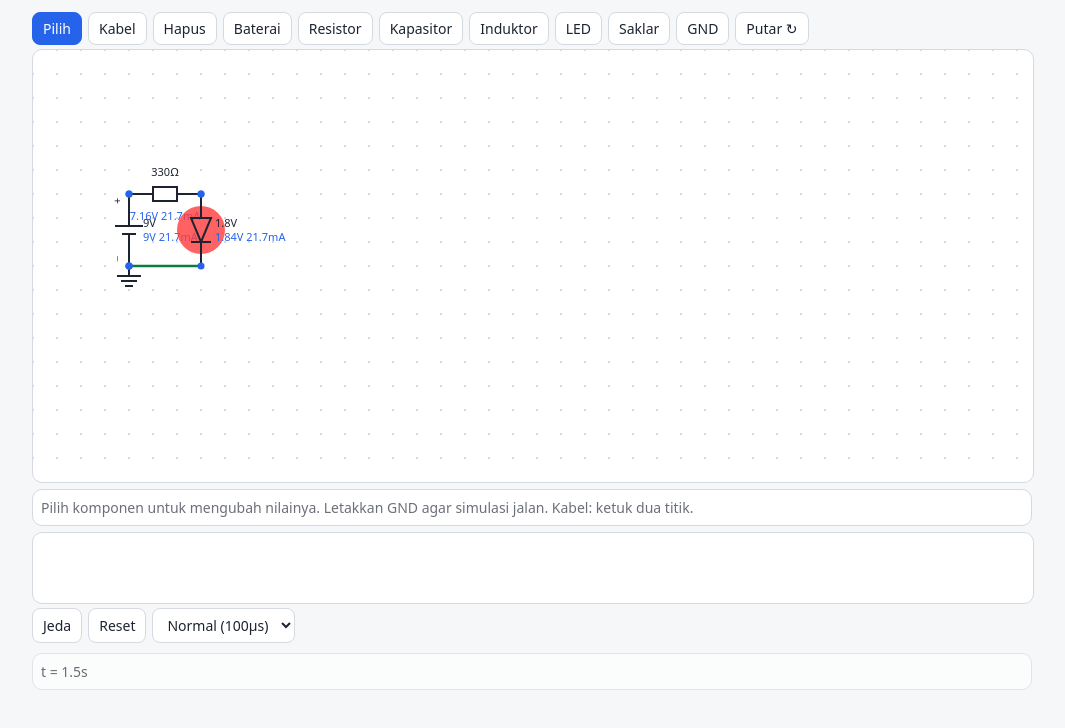
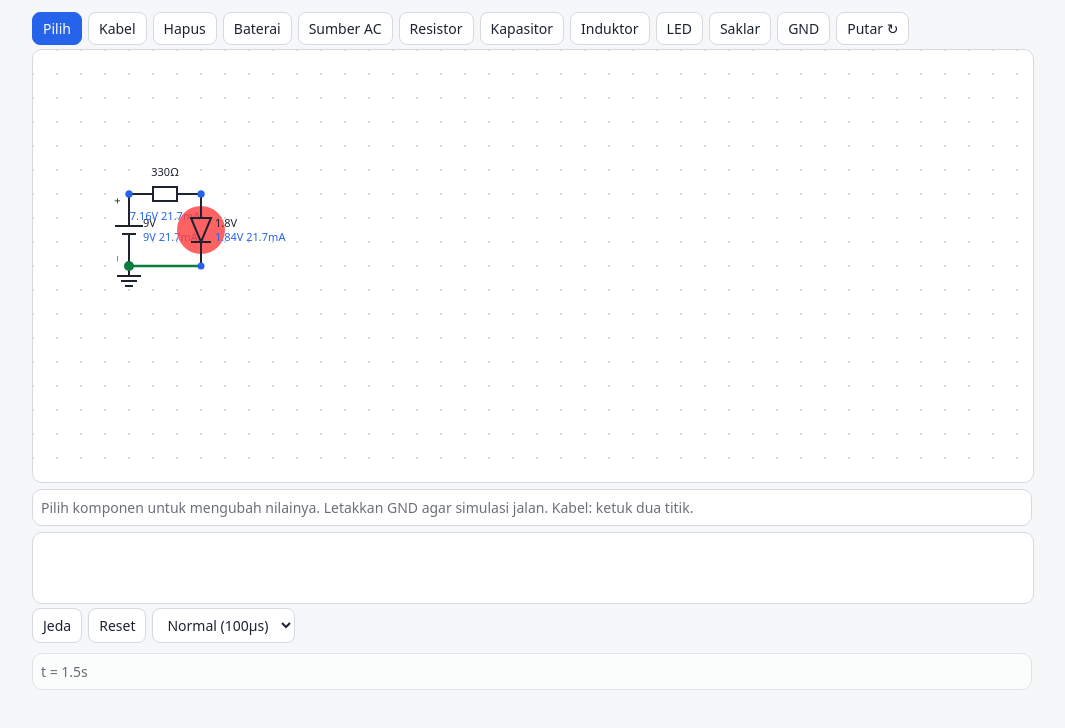
Before and after one commit to LeManuck/GetSimulated, a plain HTML site: page index.html in a window 1280 px wide. Shown: the whole page, without its empty margins (108-1173 px from the left). Drawn offline with Linux system fonts and the light colour scheme.

Commit message:
v0.2.0: geser komponen, kabel bercabang (T), sumber AC; update LOG

```diff
--- a/index.html
+++ b/index.html
@@ -26,6 +26,7 @@ button{white-space:nowrap;cursor:pointer}button.on{background:var(--ac);color:#f
 const G=24,$=s=>document.querySelector(s),cv=$('#cv'),cx=cv.getContext('2d'),sc=$('#sc'),sx=sc.getContext('2d');
 const D=[[1,0],[0,1],[-1,0],[0,-1]];
 const T={V:{n:'Baterai',u:'V',v:9,p:[1.5,3,3.3,5,9,12]},
+A:{n:'Sumber AC',u:'V',v:5,p:[1,3,5,9,12],f:50,fp:[1,10,50,60,100,500,1000]},
 R:{n:'Resistor',u:'Ω',v:330,p:[10,100,220,330,470,1e3,2200,4700,1e4,1e5,1e6]},
 C:{n:'Kapasitor',u:'F',v:1e-5,p:[1e-7,1e-6,1e-5,1e-4,4.7e-4,1e-3]},
 L:{n:'Induktor',u:'H',v:.01,p:[1e-3,.01,.1,1]},
@@ -40,6 +41,7 @@ return+m[1]*({p:1e-12,n:1e-9,u:1e-6,'µ':1e-6,m:1e-3,k:1e3,K:1e3,M:1e6,G:1e9}[m[
 const term=c=>{const a=[c.x,c.y],d=D[c.r];return[a,c.t=='G'?a:[c.x+d[0]*3,c.y+d[1]*3]]};
 const K=p=>p[0]+','+p[1];
 function build(){
+ S.comps.forEach(c=>term(c).forEach(splitAt));S.wires.slice().forEach(w=>w.forEach(splitAt));
  const par={},f=k=>par[k]===k?k:(par[k]=f(par[k])),add=k=>{if(!(k in par))par[k]=k};
  S.comps.forEach(c=>term(c).forEach(p=>add(K(p))));
  S.wires.forEach(w=>{add(K(w[0]));add(K(w[1]));par[f(K(w[0]))]=f(K(w[1]))});
@@ -48,7 +50,7 @@ function build(){
  const gr=f(K(term(gc)[0])),idx={};let n=0,m=0;
  for(const k of Object.keys(par)){const r=f(k);if(!(r in idx))idx[r]=r===gr?-1:n++}
  const nd=p=>idx[f(K(p))];
- net={n,els:S.comps.filter(c=>c.t!='G').map(c=>{const[a,b]=term(c),e={c,a:nd(a),b:nd(b)};if(c.t=='V')e.k=m++;return e})};
+ net={n,els:S.comps.filter(c=>c.t!='G').map(c=>{const[a,b]=term(c),e={c,a:nd(a),b:nd(b)};if(c.t=='V'||c.t=='A')e.k=m++;return e})};
  net.els.forEach(e=>{if(e.k!=null)e.k+=n});net.N=n+m;
 }
 function gauss(A,N){
@@ -71,7 +73,7 @@ function step(){
    else if(c.t=='C'){const y=c.val/dt;g(a,b,y);cs(a,b,-y*c.v)}
    else if(c.t=='L'){g(a,b,dt/c.val);cs(a,b,c.i)}
    else if(c.t=='D'){const Is=isat(c),ex=Math.exp(c.vd/NV),gd=Is*ex/NV+1e-12;g(a,b,gd);cs(a,b,Is*(ex-1)-gd*c.vd)}
-   else{const k=e.k;if(b>=0){A[b][k]-=1;A[k][b]+=1}if(a>=0){A[a][k]+=1;A[k][a]-=1}A[k][k]-=.01;A[k][N]=c.val}}
+   else{const k=e.k;if(b>=0){A[b][k]-=1;A[k][b]+=1}if(a>=0){A[a][k]+=1;A[k][a]-=1}A[k][k]-=.01;A[k][N]=c.t=='A'?c.val*Math.sin(6.283185*c.f*(S.t+dt)):c.val}}
   x=gauss(A,N);let conv=true;
   for(const e of els)if(e.c.t=='D'){const c=e.c,v=(e.a>=0?x[e.a]:0)-(e.b>=0?x[e.b]:0);
    if(Math.abs(v-c.vd)>1e-6)conv=false;c.vd+=Math.max(-.5,Math.min(.1,v-c.vd))}
@@ -89,14 +91,19 @@ const hit=(px,py)=>S.comps.find(c=>{const[a,b]=term(c);return dseg(px,py,a[0]*G,
 function setTool(t){S.tool=t;S.ws=null;ui()}
 cv.addEventListener('pointerdown',e=>{
  const r=cv.getBoundingClientRect(),px=e.clientX-r.left,py=e.clientY-r.top,gx=Math.round(px/G),gy=Math.round(py/G),t=S.tool;
- if(t=='sel'){S.sel=hit(px,py)||null;S.hist=[]}
+ if(t=='sel'){const c=hit(px,py)||null;if(c!==S.sel)S.hist=[];S.sel=c;if(c){const T0=term(c);S.drag={c,o:[gx-c.x,gy-c.y],ep:[...new Set(S.wires.flat().filter(p=>T0.some(q=>q[0]==p[0]&&q[1]==p[1])))]}}}
  else if(t=='del'){const c=hit(px,py);
   if(c){S.comps.splice(S.comps.indexOf(c),1);if(S.sel===c)S.sel=null}
   else{const w=S.wires.findIndex(w=>dseg(px,py,w[0][0]*G,w[0][1]*G,w[1][0]*G,w[1][1]*G)<8);if(w>=0)S.wires.splice(w,1)}build()}
  else if(t=='wire'){if(!S.ws)S.ws=[gx,gy];else{const a=S.ws;
   if(a[0]!=gx||a[1]!=gy){if(a[0]!=gx&&a[1]!=gy){const m=[gx,a[1]];S.wires.push([a,m],[m,[gx,gy]])}else S.wires.push([a,[gx,gy]]);build()}S.ws=null}}
- else{const c={t,x:gx,y:gy,r:S.rot,val:T[t].v,on:false};S.comps.push(c);S.sel=c;S.hist=[];build()}
+ else{const c={t,x:gx,y:gy,r:S.rot,val:T[t].v,f:T[t].f,on:false};S.comps.push(c);S.sel=c;S.hist=[];build()}
  ui()});
+function splitAt(p){for(let i=0;i<S.wires.length;i++){const[a,b]=S.wires[i];if(K(p)==K(a)||K(p)==K(b))continue;
+ const cr=(b[0]-a[0])*(p[1]-a[1])-(b[1]-a[1])*(p[0]-a[0]);
+ if(cr==0&&p[0]>=Math.min(a[0],b[0])&&p[0]<=Math.max(a[0],b[0])&&p[1]>=Math.min(a[1],b[1])&&p[1]<=Math.max(a[1],b[1])){S.wires.splice(i,1,[a,[p[0],p[1]]],[[p[0],p[1]],b]);i++}}}
+cv.addEventListener('pointermove',e=>{const d=S.drag;if(!d)return;const r=cv.getBoundingClientRect(),nx=Math.round((e.clientX-r.left)/G)-d.o[0],ny=Math.round((e.clientY-r.top)/G)-d.o[1],dx=nx-d.c.x,dy=ny-d.c.y;if(!dx&&!dy)return;d.ep.forEach(p=>{p[0]+=dx;p[1]+=dy});d.c.x=nx;d.c.y=ny;build()});
+addEventListener('pointerup',()=>S.drag=null);
 function rot(){S.rot=(S.rot+1)%4;if(S.sel){S.sel.r=S.rot;build()}ui()}
 addEventListener('keydown',e=>{if(e.target.tagName=='INPUT')return;if(e.key=='r')rot();if(e.key=='Delete'&&S.sel){S.comps.splice(S.comps.indexOf(S.sel),1);S.sel=null;build();ui()}});
 function ui(){
@@ -107,10 +114,10 @@ function ui(){
  const t=T[c.t];let h=`<b>${t.n}</b> `;
  if(c.t=='S')h+=`<button onclick="S.sel.on=!S.sel.on;ui()">${c.on?'Tertutup (ON)':'Terbuka (OFF)'}</button>`;
  else if(c.t!='G'){const m=t.p.includes(c.val);
-  h+=`<select id="sv">${t.p.map((v,i)=>`<option value="${v}" ${v==c.val?'selected':''}>${t.nm?t.nm[i]+' ':''}${fmt(v,t.u)}</option>`).join('')}<option value="x" ${m?'':'selected'}>Kustom</option></select> <input id="iv" value="${fmt(c.val,'')}" size="7"> ${t.u}`}
+  h+=`<select id="sv">${t.p.map((v,i)=>`<option value="${v}" ${v==c.val?'selected':''}>${t.nm?t.nm[i]+' ':''}${fmt(v,t.u)}</option>`).join('')}<option value="x" ${m?'':'selected'}>Kustom</option></select> <input id="iv" value="${fmt(c.val,'')}" size="7"> ${t.u}`;if(c.t=='A')h+=` f: <select id="fv">${t.fp.map(v=>`<option value="${v}" ${v==c.f?'selected':''}>${fmt(v,'Hz')}</option>`).join('')}</select>`}
  p.innerHTML=h;
  if($('#sv')){$('#sv').onchange=e=>{if(e.target.value!='x'){c.val=+e.target.value;ui()}else $('#iv').focus()};
-  $('#iv').onchange=e=>{const v=parse(e.target.value);if(v>0)c.val=v;ui()}}}
+  $('#iv').onchange=e=>{const v=parse(e.target.value);if(v>0)c.val=v;ui()};if($('#fv'))$('#fv').onchange=e=>{c.f=+e.target.value;ui()}}}
 $('#run').onclick=()=>{S.run=!S.run;ui()};$('#dt').onchange=e=>S.dt=+e.target.value;
 function fit(){cv.width=cv.clientWidth;cv.height=cv.clientHeight;sc.width=sc.clientWidth;sc.height=sc.clientHeight}
 addEventListener('resize',fit);
@@ -131,20 +138,22 @@ function draw(){
   else if(c.t=='C'){cx.moveTo(0,0);cx.lineTo(m-3,0);cx.moveTo(m-3,-12);cx.lineTo(m-3,12);cx.moveTo(m+3,-12);cx.lineTo(m+3,12);cx.moveTo(m+3,0);cx.lineTo(L,0)}
   else if(c.t=='L'){cx.moveTo(0,0);cx.lineTo(14,0);for(let i=0;i<4;i++)cx.arc(20+i*12,0,6,Math.PI,0);cx.lineTo(L,0)}
   else if(c.t=='V'){cx.moveTo(0,0);cx.lineTo(m-4,0);cx.moveTo(m-4,-7);cx.lineTo(m-4,7);cx.moveTo(m+4,-14);cx.lineTo(m+4,14);cx.moveTo(m+4,0);cx.lineTo(L,0)}
+  else if(c.t=='A'){cx.moveTo(0,0);cx.lineTo(m-13,0);cx.moveTo(m+13,0);cx.arc(m,0,13,0,7);cx.moveTo(m-8,0);for(let i=-8;i<=8;i++)cx.lineTo(m+i,-6*Math.sin(i/8*Math.PI));cx.moveTo(m+13,0);cx.lineTo(L,0)}
   else if(c.t=='D'){const a=Math.min(1,Math.max(0,c.i)/.015);
    if(a>.02){cx.fillStyle=`rgba(${LED(c)},${a*.8})`;cx.beginPath();cx.arc(m,0,24,0,7);cx.fill();cx.fillStyle=col;cx.beginPath()}
    cx.moveTo(0,0);cx.lineTo(G,0);cx.moveTo(G,-10);cx.lineTo(G,10);cx.lineTo(2*G,0);cx.closePath();cx.moveTo(2*G,-10);cx.lineTo(2*G,10);cx.moveTo(2*G,0);cx.lineTo(L,0)}
   else if(c.t=='S'){cx.moveTo(0,0);cx.lineTo(G,0);cx.moveTo(2*G,0);cx.lineTo(L,0);cx.moveTo(G,0);cx.lineTo(c.on?2*G:2*G-4,c.on?0:-14)}
   cx.stroke();
-  if(c.t=='V'){cx.fillText('+',L-10,-8);cx.fillText('−',4,-8)}
+  if(c.t=='V'||c.t=='A'){cx.fillText('+',L-10,-8);cx.fillText('−',4,-8)}
   cx.restore();
   if(c.t=='G')continue;
   const d=D[c.r],mx=(c.x+d[0]*1.5)*G,my=(c.y+d[1]*1.5)*G,hz=d[1]==0;
-  const l1=c.t=='S'?(c.on?'ON':'OFF'):fmt(c.val,T[c.t].u),l2=fmt(c.v,'V')+' '+fmt(c.i,'A');
+  const l1=c.t=='S'?(c.on?'ON':'OFF'):fmt(c.val,T[c.t].u)+(c.t=='A'?' '+fmt(c.f,'Hz'):''),l2=fmt(c.v,'V')+' '+fmt(c.i,'A');
   cx.fillStyle=col;cx.textAlign=hz?'center':'left';
   cx.fillText(l1,hz?mx:mx+14,hz?my-18:my-3);cx.fillStyle=ac;cx.fillText(l2,hz?mx:mx+14,hz?my+26:my+11)}
  cx.fillStyle=ac;
  for(const c of S.comps)for(const p of term(c)){cx.beginPath();cx.arc(p[0]*G,p[1]*G,3.5,0,7);cx.fill()}
+ const cn={};S.wires.forEach(w=>w.forEach(p=>cn[K(p)]=(cn[K(p)]||0)+1));S.comps.forEach(c=>term(c).forEach(p=>cn[K(p)]=(cn[K(p)]||0)+1));cx.fillStyle=wr;for(const k in cn)if(cn[k]>2){const[x,y]=k.split(',');cx.beginPath();cx.arc(x*G,y*G,5,0,7);cx.fill()}
  sx.clearRect(0,0,sc.width,sc.height);
  if(S.sel&&S.hist.length>1){const h=S.hist,mn=Math.min(...h),mx=Math.max(...h,mn+1e-9),W=sc.width,H=sc.height;
   sx.strokeStyle=ac;sx.lineWidth=2;sx.beginPath();
@@ -152,8 +161,7 @@ function draw(){
   sx.fillStyle=fg;sx.font='11px system-ui';sx.fillText('Tegangan '+T[S.sel.t].n+': '+fmt(mn,'V')+' … '+fmt(mx,'V'),6,12)}
 }
 function loop(){
- if(S.run&&net)for(let i=0;i<50;i++)step();
- if(S.run&&net&&S.sel){S.hist.push(S.sel.v);if(S.hist.length>300)S.hist.shift()}
+ if(S.run&&net)for(let i=0;i<50;i++){step();if(i%5==0&&S.sel){S.hist.push(S.sel.v);if(S.hist.length>300)S.hist.shift()}}
  let msg=!net?'Tambahkan komponen GND agar simulasi berjalan.':'t = '+fmt(S.t,'s')+(S.run?'':' (dijeda)');
  if(net&&S.comps.some(c=>c.t=='D'&&c.i>.03))msg+=' ⚠ LED kelebihan arus, tambahkan resistor!';
  $('#st').textContent=msg;draw();requestAnimationFrame(loop)}
```
Also changed, not shown: 1 other file.
